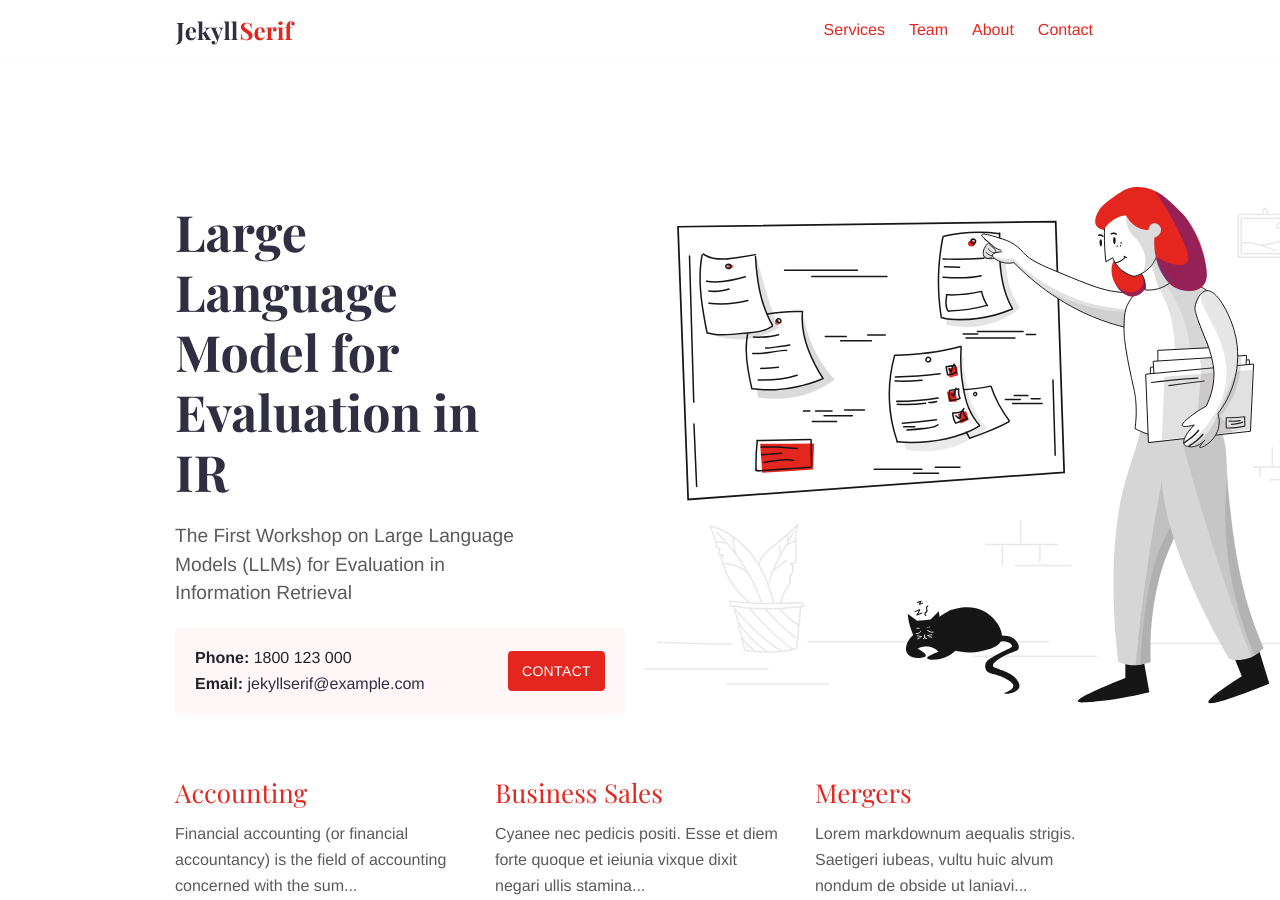
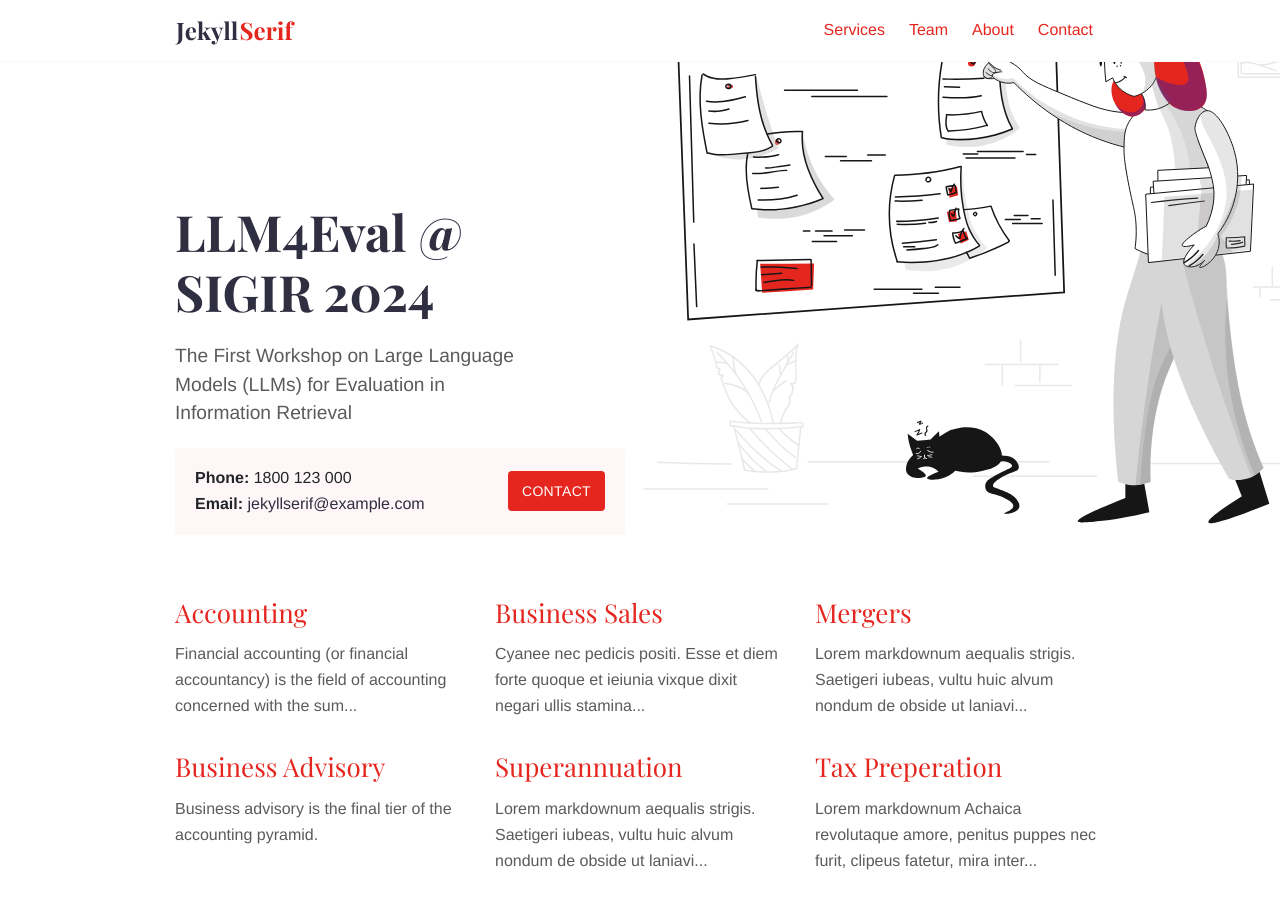
Before and after one commit to LLM4Eval/llm4eval, a Jekyll site: the page built from index.md, in a window 1280 px wide and 900 px high. Built offline with Jekyll 4.4.1, drawn with Linux system fonts in a browser that asks for light colours.

Commit message:
Update index.md

```diff
--- a/index.md
+++ b/index.md
@@ -8,6 +8,6 @@ intro_image_hide_on_mobile: true
 show_call_box: true
 ---
 
-# Large Language Model for Evaluation in IR
+# LLM4Eval @ SIGIR 2024
 
 The First Workshop on Large Language Models (LLMs) for Evaluation in Information Retrieval
```
